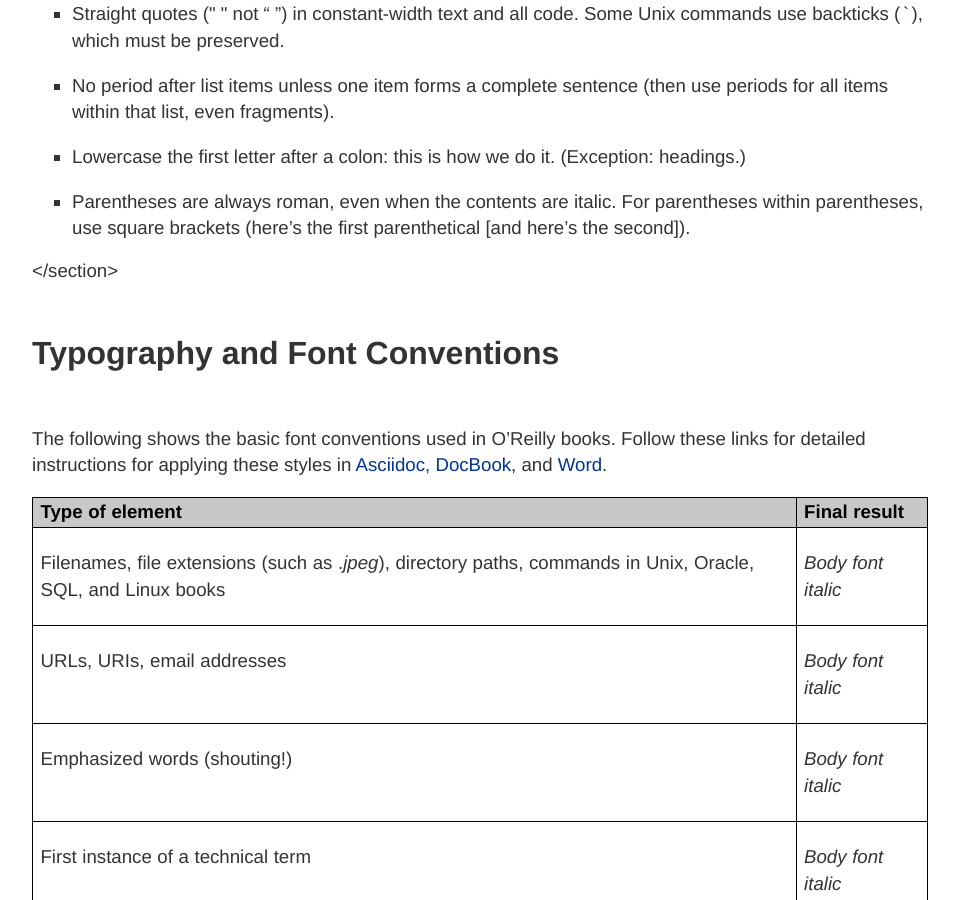
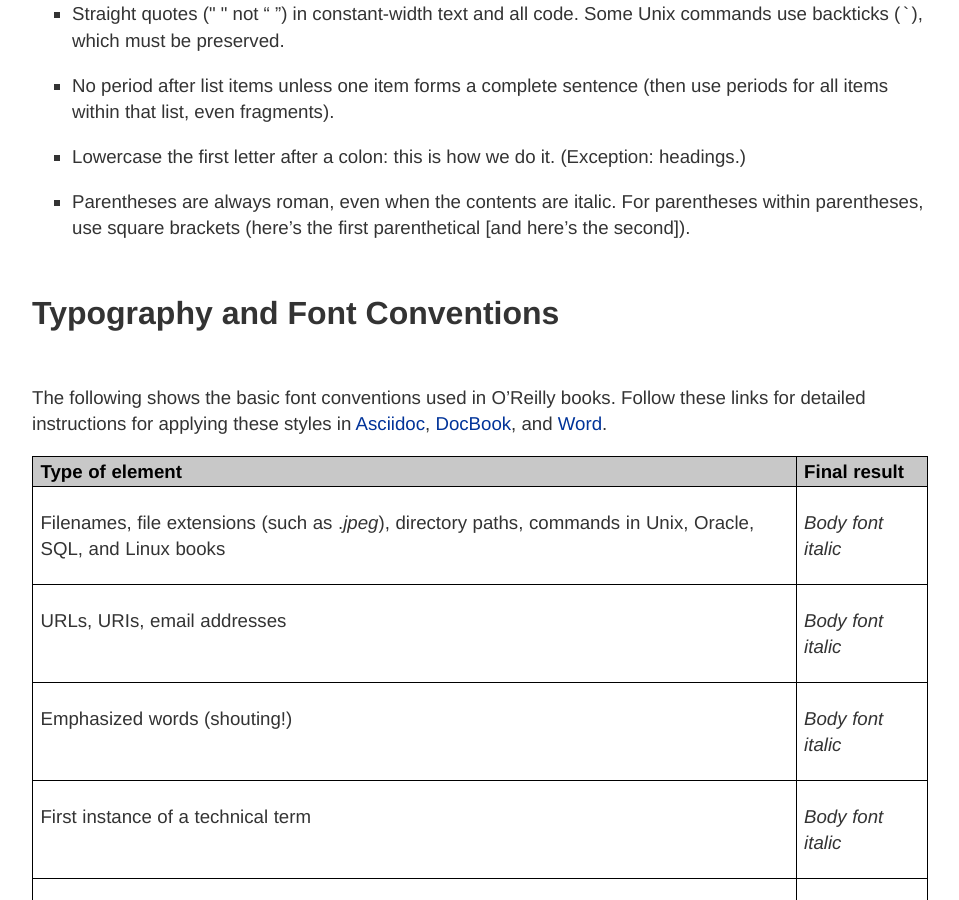
Before and after one commit to oreillymedia/production-resources, a Jekyll site: the page built from styleguide/index.md, in a window 1280 px wide and 900 px high, scrolled down 10769 px. Shown: the whole window, without its empty margins (160-1119 px from the left). Built offline with Jekyll 4.4.1, drawn with Linux system fonts in a browser that asks for light colours.

Commit message:
Update index.md

```diff
--- a/styleguide/index.md
+++ b/styleguide/index.md
@@ -716,7 +716,7 @@
 
 
 
-</section>
+
 
 
 
@@ -809,7 +809,6 @@
 
 <p>Or, if you have a “new” element, please consult with your editor about which font to use, then write it on your printout and submit it with your manuscript.</p>
 </div>
-</section>
 </section>
 
 
```
